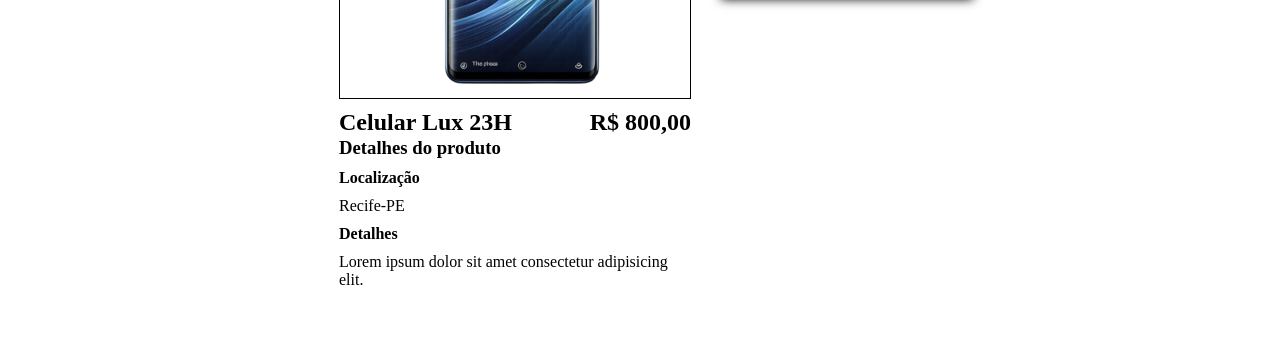
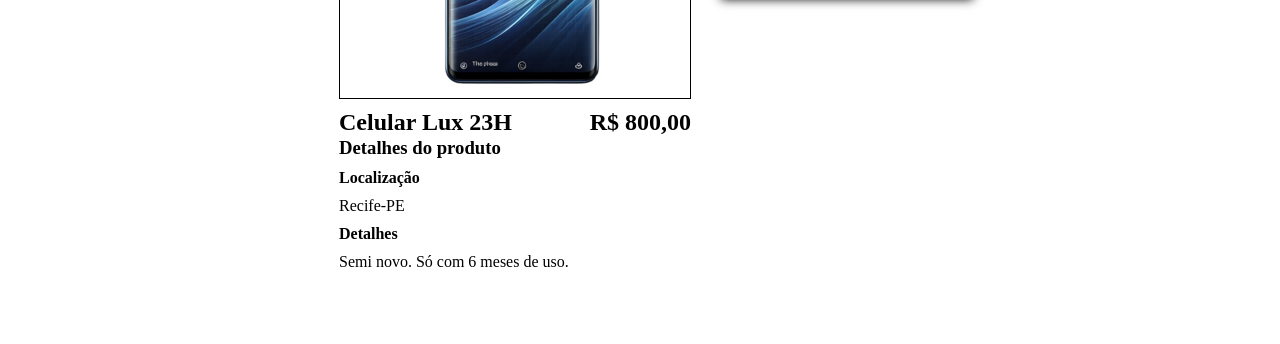
Before and after one commit to Agnesta90/Prototipo-site-compra.venda, a plain HTML site: page Anuncio.html in a window 1280 px wide. Shown: the part 438-782 px from the top of the page. Drawn offline with Linux system fonts and the light colour scheme.

Commit message:
Update Anuncio.html

```diff
--- a/Anuncio.html
+++ b/Anuncio.html
@@ -46,7 +46,7 @@
          </section>
       </div>
       <article id="inform">
-         <h3>Detalhes do produto</h3><p style="font-weight: 800;">Localização</p><p>Recife-PE</p><p style="font-weight: 800;">Detalhes</p><p>Lorem ipsum dolor sit amet consectetur adipisicing elit. </p>
+         <h3>Detalhes do produto</h3><p style="font-weight: 800;">Localização</p><p>Recife-PE</p><p style="font-weight: 800;">Detalhes</p><p> Semi novo. Só com 6 meses de uso. </p>
       </article>
    </main>
    <h2>Produtos semelhantes</h2>
```
